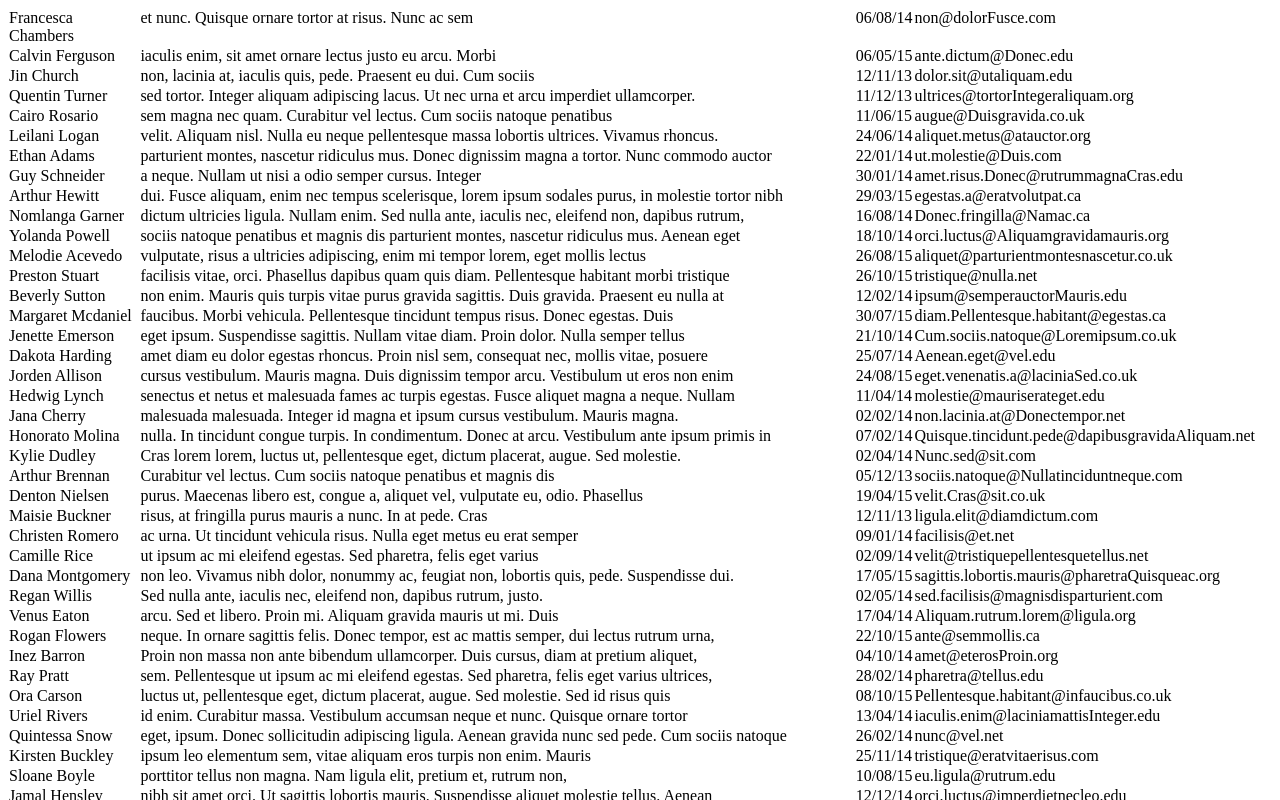
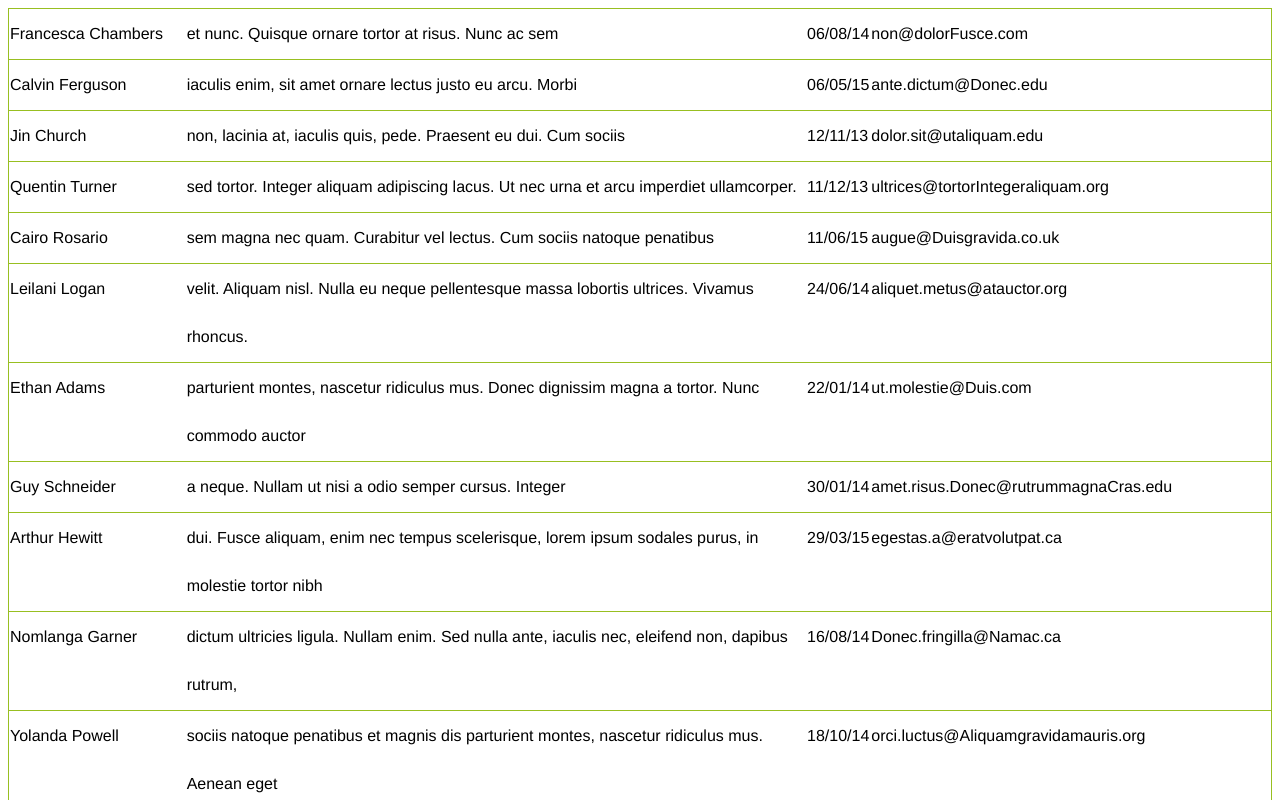
Before and after one commit to callumsong/candyspace, a plain HTML site: page index.html in a window 1280 px wide. Shown: the top 800 px of the page. Drawn offline with nearby package versions, Linux system fonts and the light colour scheme.

Commit message:
working submission

```diff
--- a/app.js
+++ b/app.js
@@ -3,19 +3,22 @@ $(document).ready(function (){
   //   window.location.href = "http://www.candyspace.com";
   // };
   $(data).each(function(index, element) {
-    $('#alldata').append('<tr><td> ' + element["Name"] + ' </td> <td>' + element["Text"] + ' </td><td>' + element["Date"] + '</td><td> ' + element["Email"] + '</td></tr>');
+    $('#alldata').append('<tr class="table_row"><td class="name"> ' + element["Name"] + ' </td> <td class="text">' + element["Text"] + ' </td><td class="date">' + element["Date"] + '</td><td class="email"> ' + element["Email"] + '</td></tr>');
   });
 
   $(function() {
-    $( "#alldata" ).sortable({
+    $( '#alldata' ).sortable({
       revert: true
     });
     $( "#draggable" ).draggable({
-      connectToSortable: "#alldata",
-      helper: "clone",
-      revert: "invalid"
+      connectToSortable: '#alldata',
+      helper: 'clone',
+      revert: 'invalid'
     });
-    $( "tr, td" ).disableSelection();
+    // $( 'tr, td' ).disableSelection();
+  });
+  $('.table_row').click(function() {
+    $(this).toggleClass('active');
   });
 });
 
--- a/index.html
+++ b/index.html
@@ -6,6 +6,7 @@
       <title></title>
       <meta name="description" content="">
       <meta name="viewport" content="width=device-width, initial-scale=1">
+      <link rel="stylesheet" type="text/css" href="stylesheet.css">
     </head>
     <body>
       <script src="http://code.jquery.com/jquery-1.7.2.min.js"></script>
--- /dev/null
+++ b/stylesheet.css
@@ -0,0 +1,37 @@
+html {
+  font-family: Helvetica, Sans-Serif;
+}
+
+#alldata {
+  border-collapse: collapse;
+}
+
+tr.table_row {
+  font-size: 1em;
+  border: 1px solid #98bf21;
+  padding: 3px 7px 2px 7px;
+  line-height: 300%;
+  margin: 10px auto;
+}
+
+#alldata > tr:active {
+  color: #ffffff;
+  background: #A7C942;
+}
+
+
+.name {
+  width: 15%;
+}
+
+.text{
+  width: 55%;
+}
+
+.date {
+  width:5%;
+}
+
+.email {
+  width: 25%;
+}
```
Lines whose indentation alone changed are shown as unchanged.
